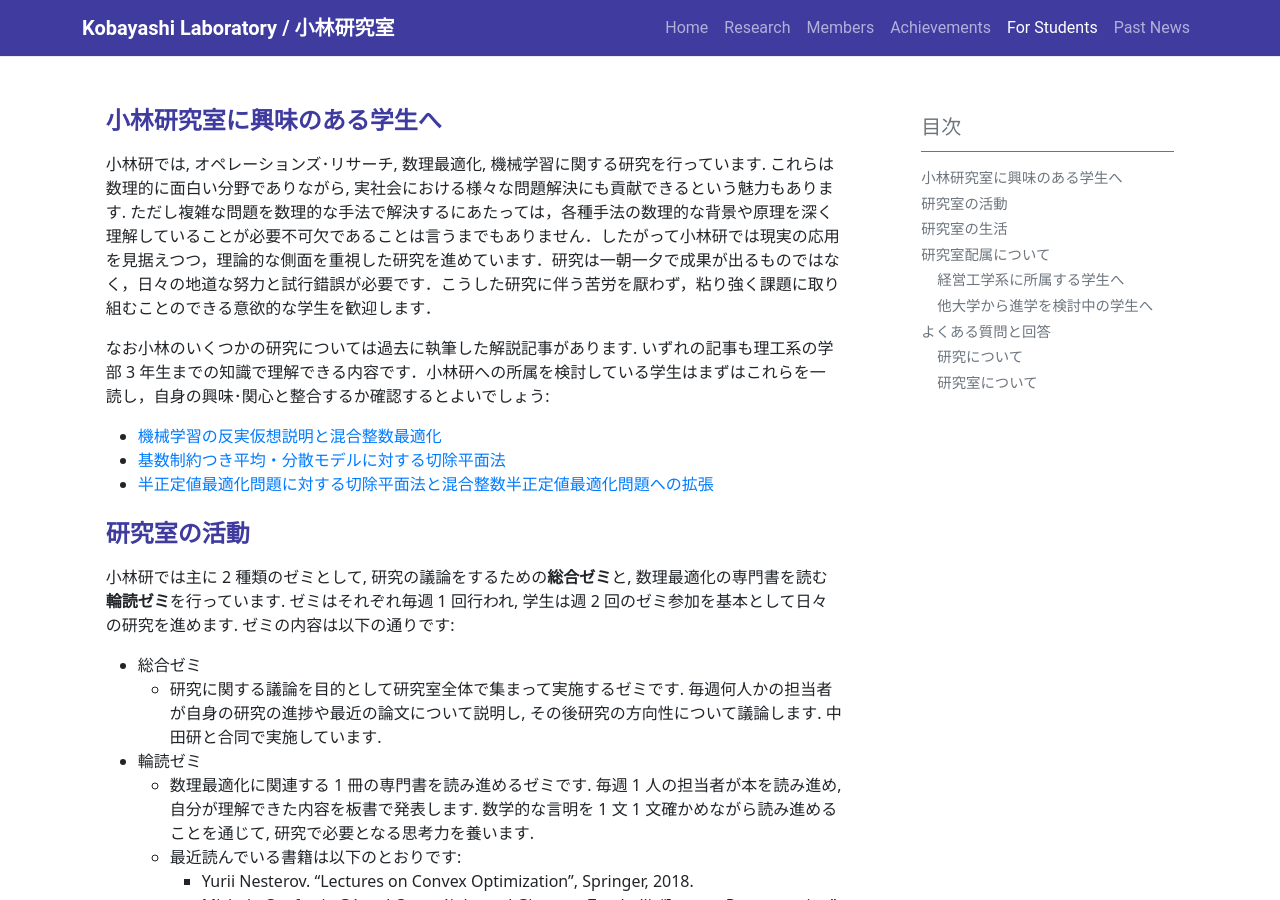
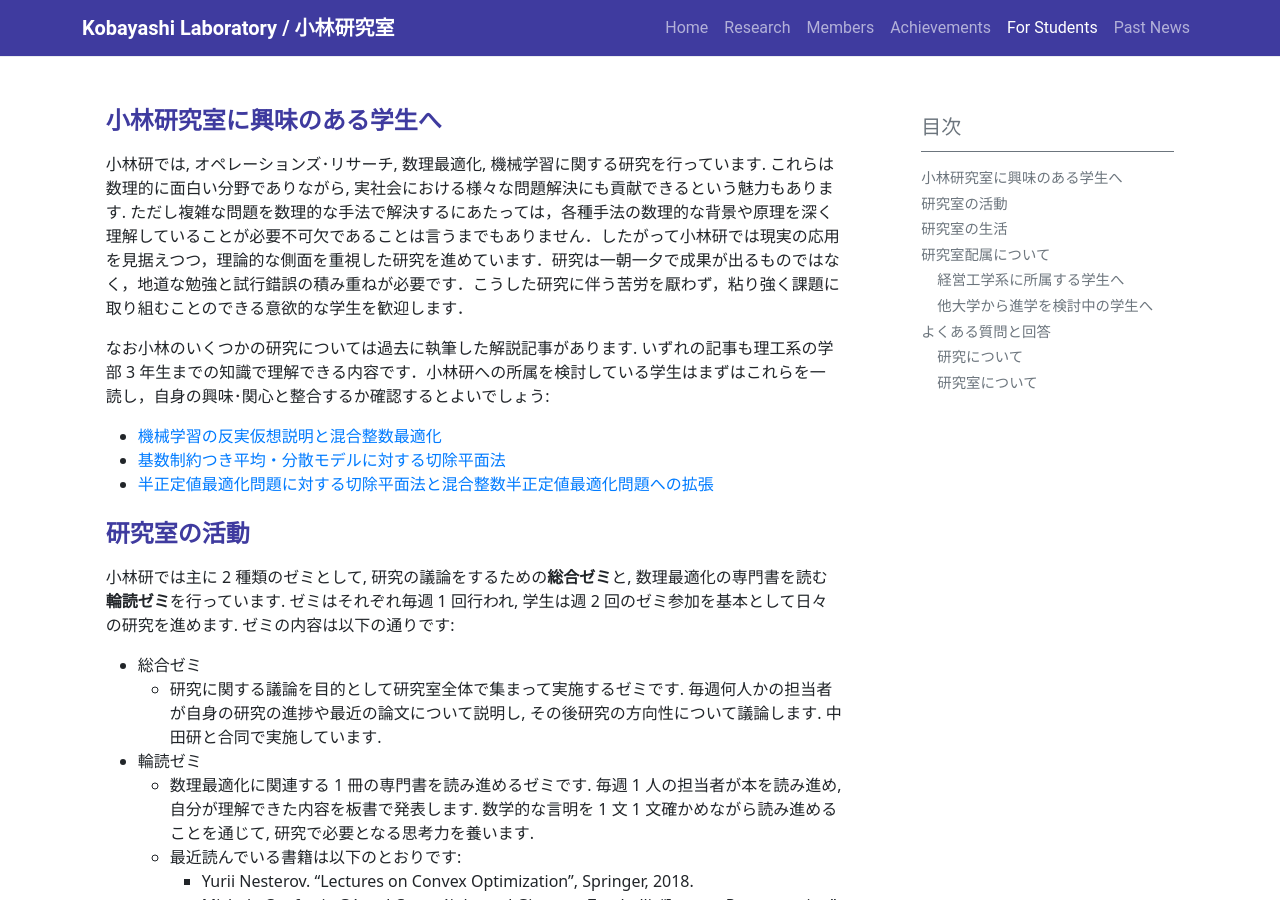
Before and after one commit to isct-koba-lab/isct-koba-lab.github.io, a Jekyll site: the page built from pages/for-students.md, in a window 1280 px wide and 900 px high. Built offline with Jekyll 4.4.1, drawn with Linux system fonts in a browser that asks for light colours.

Commit message:
update for-student

```diff
--- a/pages/for-students.md
+++ b/pages/for-students.md
@@ -7,7 +7,7 @@ toc: true
 
 ## 小林研究室に興味のある学生へ
 
-小林研では, オペレーションズ･リサーチ, 数理最適化, 機械学習に関する研究を行っています. これらは数理的に面白い分野でありながら, 実社会における様々な問題解決にも貢献できるという魅力もあります. ただし複雑な問題を数理的な手法で解決するにあたっては，各種手法の数理的な背景や原理を深く理解していることが必要不可欠であることは言うまでもありません．したがって小林研では現実の応用を見据えつつ，理論的な側面を重視した研究を進めています．研究は一朝一夕で成果が出るものではなく，日々の地道な努力と試行錯誤が必要です．こうした研究に伴う苦労を厭わず，粘り強く課題に取り組むことのできる意欲的な学生を歓迎します．
+小林研では, オペレーションズ･リサーチ, 数理最適化, 機械学習に関する研究を行っています. これらは数理的に面白い分野でありながら, 実社会における様々な問題解決にも貢献できるという魅力もあります. ただし複雑な問題を数理的な手法で解決するにあたっては，各種手法の数理的な背景や原理を深く理解していることが必要不可欠であることは言うまでもありません．したがって小林研では現実の応用を見据えつつ，理論的な側面を重視した研究を進めています．研究は一朝一夕で成果が出るものではなく，地道な勉強と試行錯誤の積み重ねが必要です．こうした研究に伴う苦労を厭わず，粘り強く課題に取り組むことのできる意欲的な学生を歓迎します．
 
 なお小林のいくつかの研究については過去に執筆した解説記事があります. いずれの記事も理工系の学部 3 年生までの知識で理解できる内容です．小林研への所属を検討している学生はまずはこれらを一読し，自身の興味･関心と整合するか確認するとよいでしょう:
 - [機械学習の反実仮想説明と混合整数最適化](https://orsj.org/wp-content/corsj/or69-3/or69_3_143.pdf)
```
